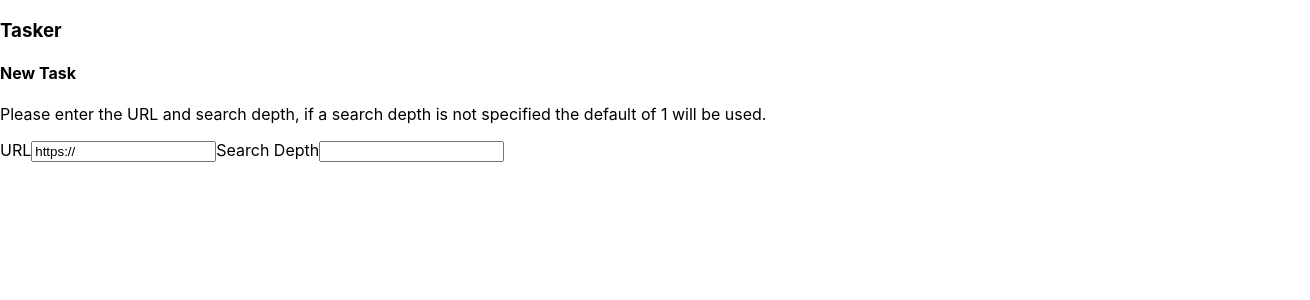
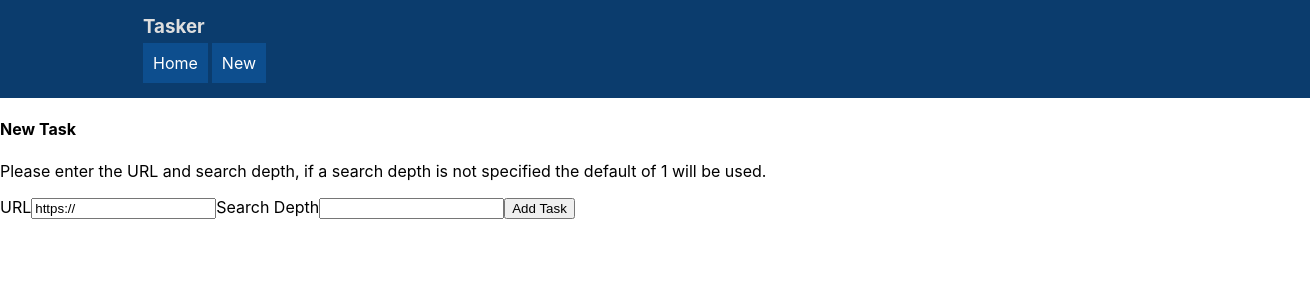
Before and after one commit to ultraman257/scratcher-frontend, a React (Create React App) app: page /task/new in a window 1280 px wide. Shown: the top 300 px of the page, 1310 px wide, since content can reach past the window. Built offline with nearby package versions, Linux system fonts and the light colour scheme.

Commit message:
Added pagination so it can load images from rethink

```diff
--- a/package.json
+++ b/package.json
@@ -6,6 +6,7 @@
     "@testing-library/jest-dom": "^5.16.5",
     "@testing-library/react": "^13.4.0",
     "@testing-library/user-event": "^13.5.0",
+    "axios": "^1.2.0",
     "react": "^18.2.0",
     "react-dom": "^18.2.0",
     "react-router-dom": "^6.4.3",
--- a/src/App.js
+++ b/src/App.js
@@ -1,7 +1,7 @@
 import React from 'react';
 import { createBrowserRouter, RouterProvider } from 'react-router-dom';
-import { Header } from './components';
 import { Index, NewTask } from './pages';
+import { View } from './pages';
 
 const BrowserRouter = createBrowserRouter([
 	{
@@ -18,7 +18,7 @@ const BrowserRouter = createBrowserRouter([
 	},
 	{
 		path: "/task/view/:id",
-		element: <div className='intro'><h4>View</h4></div>
+		element: <View />
 	},
 	{
 		path: "/task/view/:id/page/:id",
@@ -29,7 +29,6 @@ const BrowserRouter = createBrowserRouter([
 function App() {
   return (
     <div className="App">
-	    <Header />
 	    <RouterProvider router={BrowserRouter} />
     </div>
   );
--- a/src/components/header/componet.js
+++ b/src/components/header/componet.js
@@ -1,11 +1,16 @@
 import React from 'react';
+import { Link } from 'react-router-dom';
 
 const Header = () => {
 
 	return(
 		<div className={'header'}>
+			<div className={'container'}>
 			<div className={'left'}>
 				<h3>Tasker</h3>
+				<Link to={'/'}>Home</Link>
+				<Link to={'/task/new'}>New</Link>
+			</div>
 			</div>
 		</div>
 	)
--- /dev/null
+++ b/src/components/image/component.js
@@ -0,0 +1,13 @@
+import React from 'react';
+import { useEffect } from 'react';
+import axios from 'axios';
+import { useState } from 'react';
+import useIntersection from '../useIntersection';
+
+const LoadImg = ({imageId}) => {
+
+	return  <img alt={'Page screenshot'} src={`http://localhost:4000/image/${imageId}`}/>
+
+}
+
+export default LoadImg;
--- a/src/components/index.js
+++ b/src/components/index.js
@@ -1,5 +1,7 @@
 import Header from './header/componet';
+import LoadImg from './image/component';
 
 export {
-	Header
+	Header,
+	LoadImg
 }
--- /dev/null
+++ b/src/components/useIntersection.js
@@ -0,0 +1,21 @@
+import { useState, useEffect } from 'react'
+
+const useIntersection = (element, rootMargin) => {
+	const [isVisible, setState] = useState(false);
+
+	useEffect(() => {
+		const observer = new IntersectionObserver(
+			([entry]) => {
+				setState(entry.isIntersecting);
+			}, { rootMargin }
+		);
+
+		element.current && observer.observe(element.current);
+
+		return () => observer.unobserve(element.current);
+	}, []);
+
+	return isVisible;
+};
+
+export default useIntersection;
--- a/src/index.css
+++ b/src/index.css
@@ -1,5 +1,6 @@
 body {
   margin: 0;
+    overflow-x: hidden;
   font-family: -apple-system, BlinkMacSystemFont, 'Segoe UI', 'Roboto', 'Oxygen',
     'Ubuntu', 'Cantarell', 'Fira Sans', 'Droid Sans', 'Helvetica Neue',
     sans-serif;
@@ -11,3 +12,124 @@ code {
   font-family: source-code-pro, Menlo, Monaco, Consolas, 'Courier New',
     monospace;
 }
+
+.task {
+    margin-bottom: 10px;
+    background: #d8d8d8;
+    display: flex;
+    border-radius: 2px;
+}
+
+.task .placeholder {
+    width: 100%;
+    margin: 10px;
+    height: 140px;
+    position: relative;
+    max-width: 200px;
+    background: #aeaeae;
+    z-index: 0;
+}
+
+.task .placeholder p {
+    position: absolute;
+    top: 50%;
+    left: 50%;
+    margin: 0;
+    transform: translate(-50%, -50%);
+}
+
+.task img {
+    max-width: 200px;
+    margin: 10px;
+    transition: all 0.2s ease;
+}
+
+.task img:hover {
+    max-width: 800px;
+
+}
+
+.header {
+    width: 100%;
+    background: #0b3c6d;
+    padding: 15px;
+}
+
+.header h3 {
+    padding: 0;
+    margin: 0;
+    color: #dedede;
+}
+
+.header a {
+    display: inline-block;
+    background: #0d4e8e;
+    color: white;
+    padding: 10px;
+    text-decoration: none;
+    margin-right: 4px;
+    margin-top: 5px;
+}
+
+.container {
+    max-width: 80%;
+    margin: 0 auto;
+}
+
+.task .meta p {
+    padding: 0;
+    margin: 0 0 5px;
+}
+
+.task .meta {
+    padding: 0.8rem 0 ;
+}
+
+.task h4 {
+    margin: 0;
+}
+
+span.status {
+    background: #868686;
+    color: white;
+    padding: 5px;
+    border-radius: 3px;
+    font-size: 0.8rem;
+    font-weight: bolder;
+    display: inline-block;
+    margin-top: -500px;
+}
+
+span.status.complete {
+    background: #00c053;
+}
+
+span.status.pending {
+    background: #00a29d;
+}
+
+span.status.errored {
+    background: #d1000f;
+}
+
+.task .meta a {
+    background: #0b3c6d;
+    color: snow;
+    display: table;
+    margin-top: 10px;
+    text-decoration: none;
+    padding: 5px 10px;
+    border-radius: 2px;
+    clear: both;
+}
+
+.current-list button {
+    padding: 1em 4em;
+    border: none;
+    background: #0d4e8e;
+    color: white;
+    display: block;
+    border-radius: 3px;
+    text-align: center;
+    margin: 1em auto 2em;
+}
--- a/src/pages/index.js
+++ b/src/pages/index.js
@@ -1,7 +1,9 @@
 import Index from './index/page';
 import NewTask from './new/page';
+import View from './view/page';
 
 export {
 	Index,
-	NewTask
+	NewTask,
+	View
 }
--- a/src/pages/index/page.js
+++ b/src/pages/index/page.js
@@ -1,11 +1,47 @@
 import React from 'react';
+import { Header } from '../../components';
+import { useState } from 'react';
+import { useEffect } from 'react';
+import axios from 'axios';
+import { LoadImg } from '../../components';
+import useIntersection from '../../components/useIntersection';
+import { useRef } from 'react';
+import { Link } from 'react-router-dom';
 
 const Index = () => {
 
+	const ref = useRef();
+	const [currentTasks, setCurrentTasks] = useState([]);
+
+	useEffect(() => {
+
+		axios.get('http://localhost:4000/list', {}).then(result => {
+			setCurrentTasks(result.data.tasks);
+		})
+
+	}, [])
 
 	return (
 		<div className={'page-content'}>
+			<Header />
+			<div className={'container'}>
 			<h4>Current Tasks</h4>
+			<div className={'current-list'}>
+			{ currentTasks.map((task) => {
+				return <div className={'task'} key={task.id}>
+					{ task.status === "COMPLETE" ? <LoadImg ref={ref} imageId={task.id} /> : <div className={'placeholder'}><p>Pending</p></div> }
+					<div className={'meta'}>
+						{ task.id }
+						<h4>{task.pageTitle}</h4>
+						<p>{task.URL}</p>
+						{ task.URL !== task.finalUrl ? <p>Redirected: <em>{ task.finalUrl }</em></p> : null }
+						<span className={`status ${task.status.toLowerCase()}`}>{task.status}</span>
+						<Link to={`/task/view/${task.id}`}>View</Link>
+					</div>
+				</div>
+			})}
+			</div>
+			</div>
 		</div>
 	)
 
--- a/src/pages/new/page.js
+++ b/src/pages/new/page.js
@@ -1,10 +1,31 @@
 import { useState, React } from 'react';
+import 'axios';
+import { Header } from '../../components';
+import axios from 'axios';
 
 const NewTask = () => {
 
 	const [URL, setURL] = useState('https://');
 	const [URLCapture, setURLCapture] = useState('');
 	const [searchDepth, setSearchDepth] = useState('');
+	const [status, setStatus] = useState('')
+
+
+	function submitSearch() {
+
+		if(!URL.length > 8) {
+			setStatus('A valid url must be provided');
+			return;
+		}
+
+		axios.post(`http://localhost:4000/new`, { url: URL, searchDepth: searchDepth }, { }).then(result => {
+			setStatus(result.data.message);
+		}).catch(error => {
+			console.log(error);
+			setStatus('An error occurred')
+		})
+
+	}
 
 	function handleURLChange(e) {
 		setURL(e.target.value);
@@ -36,6 +57,8 @@ const NewTask = () => {
 
 	return (
 		<div className={'page-content'}>
+			<Header />
+			{ status }
 			<h4>New Task</h4>
 			<p>Please enter the URL and search depth, if a search depth is not specified the default of 1 will be used.</p>
 			<label>
@@ -46,6 +69,7 @@ const NewTask = () => {
 				Search Depth
 				<input type={'number'} value={searchDepth} onChange={handleSearchDepth}/>
 			</label>
+			<button onClick={submitSearch}>Add Task</button>
 		</div>
 	)
 
--- /dev/null
+++ b/src/pages/view/page.js
@@ -0,0 +1,87 @@
+import React from 'react';
+import { Header } from '../../components';
+import { useState } from 'react';
+import { useEffect } from 'react';
+import axios from 'axios';
+import { LoadImg } from '../../components';
+import { useRef } from 'react';
+import { Link } from 'react-router-dom';
+import { useParams } from 'react-router-dom';
+
+const View = () => {
+
+	const params = useParams()
+	const ref = useRef();
+	const [page, setPage] = useState(1);
+	const [currentTasks, setCurrentTasks] = useState([]);
+	const [parentTasks, setParentTasks] = useState([]);
+
+	useEffect(() => {
+
+		axios.get(`http://localhost:4000/task/${params.id}`, {}).then(result => {
+			setCurrentTasks(result.data.tasks);
+			setParentTasks(result.data.parentTasks);
+		})
+	}, [params])
+
+	const handleUpdate = () => {
+
+
+	}
+
+	useEffect(() => {
+
+		console.log(page);
+
+	}, [page])
+
+	const loadMore = () => {
+
+		let pageCopy = page;
+		pageCopy++;
+		setPage(pageCopy)
+
+		axios.get(`http://localhost:4000/task/${params.id}?page=${page}`, {}).then(result => {
+			setParentTasks(prevState => {
+				return [...prevState, ...result.data.parentTasks ];
+			});
+		})
+
+	};
+
+	// useEffect(() => {
+	//
+	//
+	// 	window.addEventListener("scroll", handleScroll);
+	// 	return () => window.removeEventListener("scroll", handleScroll);
+	//
+	// }, [])
+
+	return (
+		<div className={'page-content'} >
+			<Header />
+			<div className={'container'} ref={ref} >
+			<h4>Parent Pages</h4>
+			<div className={'current-list'}  >
+			{ parentTasks.map((task) => {
+				return <div className={'task'} key={task.id}>
+					{ task.status === "COMPLETE" ? <LoadImg imageId={task.id} /> : <div className={'placeholder'}><p>Pending</p></div> }
+					<div className={'meta'}>
+						{/*{ task.id }*/}
+						<h4>{task.pageTitle}</h4>
+						<p>{task.URL}</p>
+						{ task.URL !== task.finalUrl ? <p>Redirected: <em>{ task.finalUrl }</em></p> : null }
+						<span className={`status ${task.status.toLowerCase()}`}>{task.status}</span>
+						<Link className={'view-button'} to={`/task/view/${task.id}`}>View</Link>
+					</div>
+				</div>
+			})}
+				{ parentTasks.length % 20 === 0 ? <button onClick={loadMore}>Load More</button> : null }
+			</div>
+			</div>
+		</div>
+	)
+
+}
+
+export default View;
```
Also changed, not shown: 2 other files (tests, documents, lock files or other folders).
